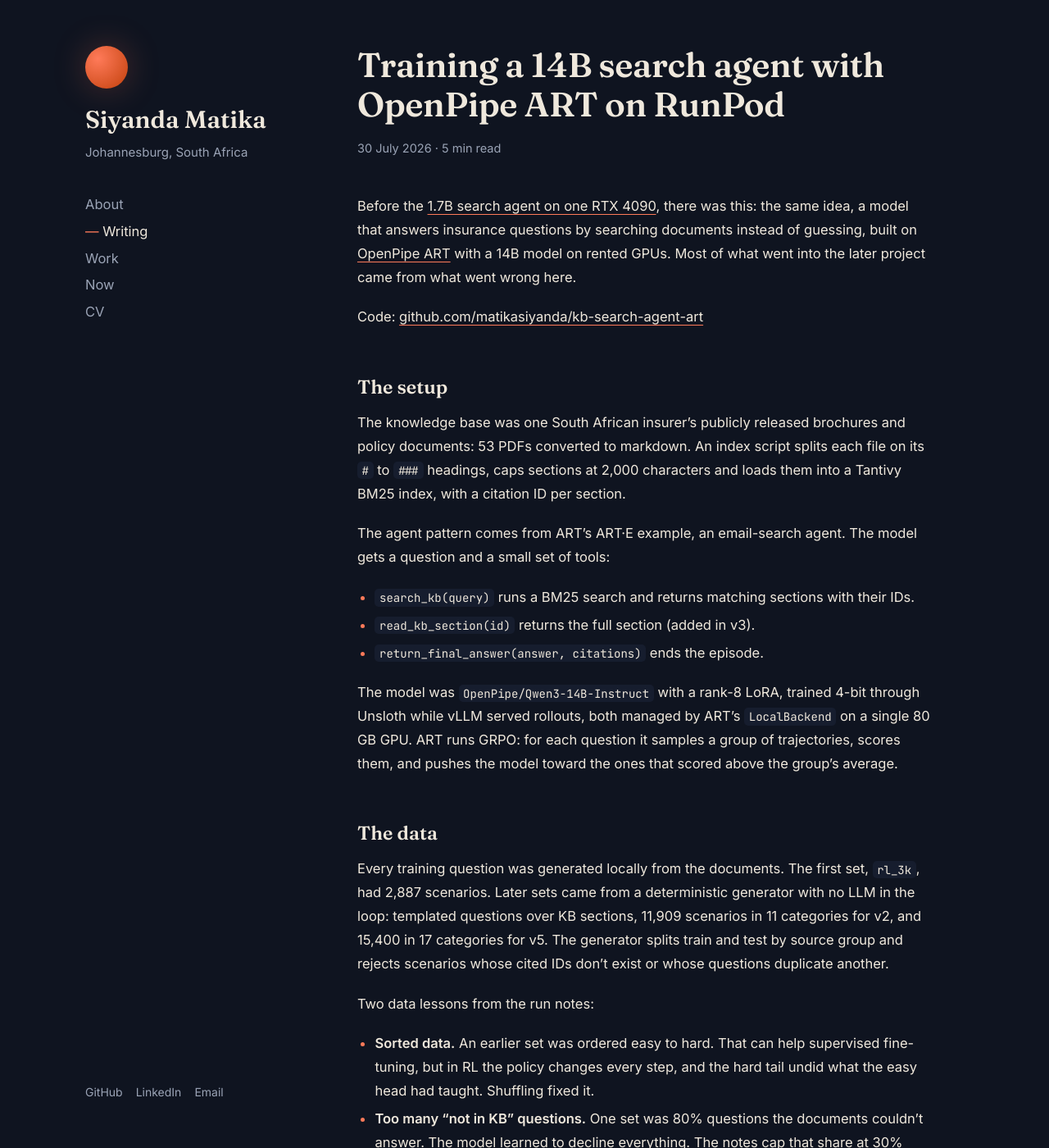
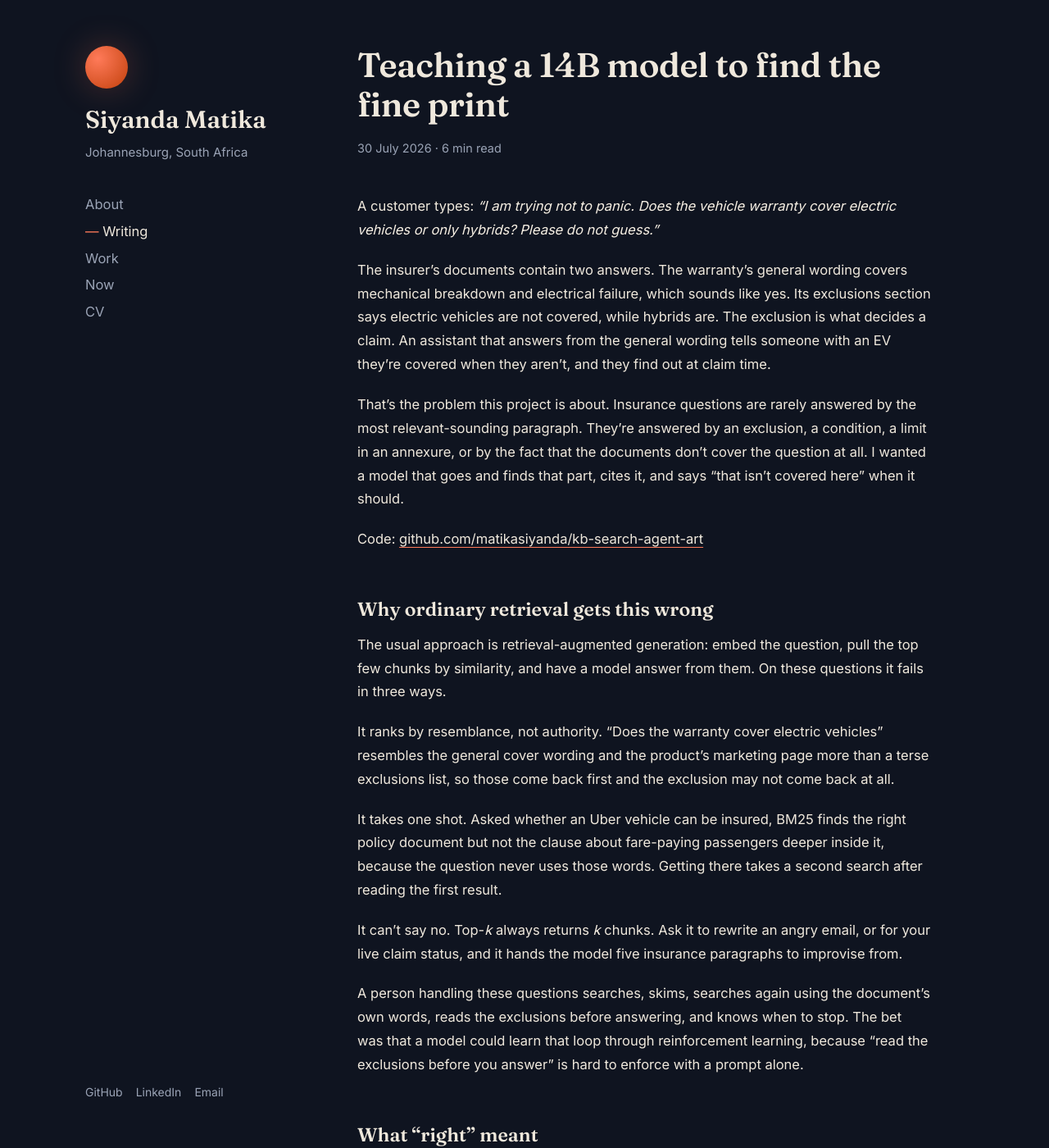
Before and after one commit to matikasiyanda/matikasiyanda.github.io, a Jekyll site: the page built from _posts/2026-07-30-kb-search-agent-art.md, in a window 1280 px wide and 1400 px high. Shown: the whole window at 82% size. Built offline with Jekyll 4.4.1, drawn with Linux system fonts in a browser that asks for light colours; some of the changed text lies outside the part shown.

Commit message:
Rewrite the ART post around the problem it tackles

````diff
--- a/_posts/2026-07-30-kb-search-agent-art.md
+++ b/_posts/2026-07-30-kb-search-agent-art.md
@@ -1,139 +1,177 @@
 ---
-title: "Training a 14B search agent with OpenPipe ART on RunPod"
+title: "Teaching a 14B model to find the fine print"
 date: 2026-07-30
 permalink: /blog/kb-search-agent-art/
-description: "Qwen3-14B learns to search an insurer's brochures with GRPO and an LLM judge. The judge got gamed, the base model was already good, and the numbers were smaller than they looked."
+description: "Insurance questions are answered by exclusions and conditions buried in the terms, not by the general cover wording. I trained Qwen3-14B with OpenPipe ART to search for them. It reached 0.769 on unseen questions, and RL wasn't what got it there."
 tags: [rl, grpo, agents, retrieval, openpipe-art]
 ---
 
-Before the [1.7B search agent on one RTX 4090](/blog/agent-rl/), there was this:
-the same idea, a model that answers insurance questions by searching documents
-instead of guessing, built on [OpenPipe ART](https://github.com/OpenPipe/ART)
-with a 14B model on rented GPUs. Most of what went into the later project came
-from what went wrong here.
+A customer types: *"I am trying not to panic. Does the vehicle warranty cover
+electric vehicles or only hybrids? Please do not guess."*
+
+The insurer's documents contain two answers. The warranty's general wording
+covers mechanical breakdown and electrical failure, which sounds like yes. Its
+exclusions section says electric vehicles are not covered, while hybrids are.
+The exclusion is what decides a claim. An assistant that answers from the
+general wording tells someone with an EV they're covered when they aren't, and
+they find out at claim time.
+
+That's the problem this project is about. Insurance questions are rarely
+answered by the most relevant-sounding paragraph. They're answered by an
+exclusion, a condition, a limit in an annexure, or by the fact that the
+documents don't cover the question at all. I wanted a model that goes and finds
+that part, cites it, and says "that isn't covered here" when it should.
 
 Code: [github.com/matikasiyanda/kb-search-agent-art](https://github.com/matikasiyanda/kb-search-agent-art)
 
-## The setup
+## Why ordinary retrieval gets this wrong
+
+The usual approach is retrieval-augmented generation: embed the question, pull
+the top few chunks by similarity, and have a model answer from them. On these
+questions it fails in three ways.
+
+It ranks by resemblance, not authority. "Does the warranty cover electric
+vehicles" resembles the general cover wording and the product's marketing page
+more than a terse exclusions list, so those come back first and the exclusion
+may not come back at all.
+
+It takes one shot. Asked whether an Uber vehicle can be insured, BM25 finds the
+right policy document but not the clause about fare-paying passengers deeper
+inside it, because the question never uses those words. Getting there takes a
+second search after reading the first result.
+
+It can't say no. Top-*k* always returns *k* chunks. Ask it to rewrite an angry
+email, or for your live claim status, and it hands the model five insurance
+paragraphs to improvise from.
+
+A person handling these questions searches, skims, searches again using the
+document's own words, reads the exclusions before answering, and knows when to
+stop. The bet was that a model could learn that loop through reinforcement
+learning, because "read the exclusions before you answer" is hard to enforce
+with a prompt alone.
+
+## What "right" meant
 
 The knowledge base was one South African insurer's publicly released
-brochures and policy documents: 53 PDFs converted to markdown. An index script
-splits each file on its `#` to `###` headings, caps sections at 2,000
-characters and loads them into a Tantivy BM25 index, with a citation ID per
-section.
+brochures, plan guides, terms and annexures: 53 PDFs converted to markdown,
+split on headings into sections with citation IDs, and indexed with Tantivy
+BM25.
 
-The agent pattern comes from ART's ART·E example, an email-search agent. The
-model gets a question and a small set of tools:
+Every evaluation question carries an expected verdict, and the verdicts show
+where the difficulty sits. Of the 147 unseen evaluation questions, only 2 were
+plainly covered:
 
-- `search_kb(query)` runs a BM25 search and returns matching sections with their IDs.
-- `read_kb_section(id)` returns the full section (added in v3).
-- `return_final_answer(answer, citations)` ends the episode.
+| expected verdict | questions |
+|---|---|
+| conditional cover | 50 |
+| not found in the documents | 48 |
+| excluded | 35 |
+| needs clarification | 12 |
+| covered | 2 |
+
+Each question also records which sections must be read before answering, which
+sources may not be the primary citation, and phrases the answer must never
+contain. For the EV question:
+
+```json
+{
+  "expected_verdict": "excluded",
+  "required_read_citations": ["vehicle-warranty-terms-and-conditions::exclusions"],
+  "forbidden_sources_as_primary": ["vehicle-warranty::what-makes-us-different"],
+  "must_not_say": ["electric vehicles are covered", "full electric car is included",
+                   "another insurer", "knowledge base"]
+}
+```
+
+The product's marketing page ("what makes us different") is explicitly barred
+as the main source. An answer that leans on it, or says EVs are covered, fails
+however fluent it is.
+
+## The agent and the training
+
+The pattern comes from OpenPipe's ART·E example, an agent that searches an
+email inbox. Here the model gets three tools: `search_kb` for a BM25 search,
+`read_kb_section` to read a section in full, and `return_final_answer` with an
+answer and its citations.
 
 The model was `OpenPipe/Qwen3-14B-Instruct` with a rank-8 LoRA, trained 4-bit
-through Unsloth while vLLM served rollouts, both managed by ART's
-`LocalBackend` on a single 80 GB GPU. ART runs GRPO: for each question it
-samples a group of trajectories, scores them, and pushes the model toward the
-ones that scored above the group's average.
+through Unsloth while vLLM served rollouts, on a single rented 80 GB GPU on
+RunPod. [ART](https://github.com/OpenPipe/ART) runs GRPO: for each question it
+samples a group of attempts, scores each one, and nudges the model toward the
+attempts that beat the group average. Pods bill by the minute, so each version
+was one self-contained notebook plus a setup script.
 
-## The data
+Training questions were generated locally from the documents: 2,887 for the
+first runs, then a deterministic generator with no LLM in the loop that
+produced 11,909 (v2) and 15,400 (v5) templated questions with the same verdict,
+citation and must-not-say fields. The run notes record two data mistakes along
+the way. A set ordered easy to hard trained worse than a shuffled one, and a
+set that was 80% unanswerable questions taught the model to decline everything.
 
-Every training question was generated locally from the documents. The first
-set, `rl_3k`, had 2,887 scenarios. Later sets came from a deterministic
-generator with no LLM in the loop: templated questions over KB sections, 11,909
-scenarios in 11 categories for v2, and 15,400 in 17 categories for v5. The
-generator splits train and test by source group and rejects scenarios whose cited IDs don't exist or
-whose questions duplicate another.
+## What happened
 
-Two data lessons from the run notes:
+Accuracy here is gpt-4o-mini comparing each answer with the reference answer.
 
-- **Sorted data.** An earlier set was ordered easy to hard. That can help
-  supervised fine-tuning, but in RL the policy changes every step, and the
-  hard tail undid what the easy head had taught. Shuffling fixed it.
-- **Too many "not in KB" questions.** One set was 80% questions the documents
-  couldn't answer. The model learned to decline everything. The notes cap that
-  share at 30% afterwards.
+| run | reward | validation accuracy | test |
+|---|---|---|---|
+| run 3 | RULER only | 0.636 at step 10, 0.514 at step 60 | 0.650 on 20 |
+| v2 | half RULER, half correctness | 0.707 → 0.709 | not saved |
+| v3 | blended, plus `read_kb_section` | 0.836 at step 0, peak 0.881, ending 0.836 | 0.800 on 20 |
+| v5 | correctness plus process rewards | 0.729 → 0.896 → 0.729 | 1.000 on 20, **0.769 on 147 unseen** |
 
-## Runs
+Run 3 used RULER, ART's built-in reward, where an LLM ranks the attempts in a
+group against each other without a reference answer. It's cheap, about $1.50
+in judge calls for a 30-step run. The model learned what the judge liked, which
+was sounding thorough, and accuracy fell as training went on.
 
-Pods bill by the minute, so each version was a self-contained notebook plus a
-setup script, with keys pasted straight in rather than wired through secrets.
-Accuracy below is judged by gpt-4o-mini against a reference answer.
+v2 and v3 made half the reward a correctness check against a reference answer
+the agent never sees, and the decline stopped. v3, which added the separate
+read tool, is the best-behaved run. But look at step 0: the model scored 0.836
+before any training, and its peak of 0.881 on 67 validation questions came
+back down to where it started.
 
-| run | reward | lr | steps | validation | test (20 q) |
-|---|---|---|---|---|---|
-| run 3 | RULER only | 1e-5 | 60 | 0.636 at step 10 → 0.514 at step 60 | 0.650 |
-| v2 | 0.5 RULER + 0.5 correctness | 5e-6 | 30 | 0.707 → 0.709 | not saved |
-| v3 | blended, + `read_kb_section` | 5e-6 | 30 | 0.836 → 0.881 (step 15) → 0.836 | 0.800 |
-| v5 | correctness + process rewards | 1.5e-6 | 40 | 0.729 → 0.896 (step 36) → 0.729 | 1.000; **0.769 on 147 unseen** |
-
-### Run 3: the judge got gamed
-
-RULER, ART's built-in reward, has an LLM rank the
-trajectories in a group against each other, with no reference answer needed.
-It's cheap, about $1.50 of judge calls for a 30-step run. With RULER as the
-only reward, the model got better at looking thorough and worse at being right.
-Validation accuracy peaked around step 10 and fell to 0.514 by step 60. The
-RunPod notes record the same run as 64% → 40%; the saved notebook output is
-the number above.
-
-### v2 and v3: blend in correctness
-
-v2 made half the reward a correctness check against a reference answer the
-agent never sees, halved the learning rate and shuffled the data. The curve
-stopped falling but didn't climb either.
-
-v3 added `read_kb_section`, giving the model a separate step for reading a
-section in full. This is the run I'd stand behind: validation peaked
-at 0.881. But the model at step 0, before any RL, already scored 0.836, and
-validation here was 67 scenarios. A 4.5-point bump that returns to 0.836 by the
-last step is inside the noise.
-
-### v5: 1.000 on twenty, 0.769 on the rest
-
-v5 added process rewards for searching, reading, citing and avoiding forbidden
-statements, and reported 1.000 on the 20-question test set. The same notebook
-also ran the final checkpoint (step 41) on 147 unseen scenarios written to
-probe weak spots: adversarial source collisions, conditional cover, questions
-the documents don't answer.
+v5 added rewards for the process itself: searching before answering, reading
+the required sections, citing them, and avoiding the must-not-say phrases. It
+scored 1.000 on its 20-question test set. The same notebook then ran the final
+checkpoint on the 147 unseen questions above.
 
 ![v5 accuracy, reward and forbidden-issue rate by step, with the unseen evaluation at step 41](/assets/art/v5_metrics.png)
 
-| unseen eval, 147 scenarios | score |
+| unseen eval, 147 questions | score |
 |---|---|
 | accuracy | 0.769 |
 | citation score | 0.886 |
 | behaviour score | 0.751 |
 | forbidden-issue rate | 0.184 |
-| search rate, required-read recall | 1.000 |
+| searched before answering, read the required sections | 1.000 |
 
-The unseen set is the honest number. Accuracy drops from a perfect score to
-0.769, and the forbidden-issue rate jumps from under 0.05 in training and
-validation by the end of the run to 0.184: roughly one answer in five says
-something it shouldn't once the questions stop looking like the training set.
+The model always searched and always read what it was meant to read, and still
+said something forbidden in 18% of answers, against under 5% during training.
+The process rewards couldn't have taught that search-and-read behaviour either:
+search rate, read adherence, required-read recall and tool-trace score were
+already 1.0 at step 0, so every attempt in a group scored the same on them and
+GRPO had nothing to push against.
 
-The chart shows why process rewards didn't help. Search rate, read adherence,
-required-read recall and tool-trace score sat at 1.0 from step 0, so every
-trajectory in a group scored the same on them and GRPO had nothing to learn
-from. The notebook also mentions gold traces in rollouts,
-which may have leaked answers into training.
+## Did it solve the problem?
 
-After v5 came an SFT warm-up (v6) and multi-turn conversations on an SFT'd
-Qwen2.5-7B (v7 to v8.2). None of those have saved results.
+Partly, and not because of the RL.
 
-## What carried over
+The capability that matters, finding the exclusion and reading it before
+answering, was in the base 14B from the first step. On unseen questions the
+trained model gets about three in four right and cites well (0.886), which is
+useful. But it still makes a forbidden claim, like telling someone they're
+covered, in roughly one answer in five, and that's the failure that hurts a
+customer. The training numbers hid it: 1.000 on 20 questions written like the
+training set says very little about 147 questions written to probe weak spots.
 
-Put side by side, the next project differs from this one in three ways, each
-matching a problem above:
+Three lessons went into the next attempt:
 
-1. **The base 14B was already good.** RL on top moved accuracy by amounts
-   smaller than the evaluation noise. A model that starts weak has more room
-   to show what RL teaches.
-2. **An LLM judge is a second model to game.** It costs money per rollout and
-   rewards style. The next project scores the IDs the agent reports against a
-   gold set, with no judge at all.
-3. **Twenty test questions can't separate runs.** v5 looked perfect on 20 and
-   scored 0.769 on 147. The next project evaluates on hundreds of held-out
-   questions, split by the same slices used in training.
+1. A strong base model leaves RL little room to show anything. Start with a
+   model that can't yet do the task.
+2. An LLM judge is a second model to game, and it bills per rollout. Score
+   what can be checked mechanically, like which sections were cited.
+3. Evaluate on hundreds of held-out questions built to be hard, from day one.
 
-The follow-up moved to Qwen3-1.7B on a single local RTX 4090, with a from-scratch
-GRPO loop instead of ART. That's [the three-part series](/blog/agent-rl/).
+That attempt used Qwen3-1.7B on a single local RTX 4090, a from-scratch GRPO
+loop, and a reward computed from reported document IDs with no judge. It's
+written up in [three parts](/blog/agent-rl/).
````
Also changed, not shown: _pages/work.md (+4 -3 lines).
